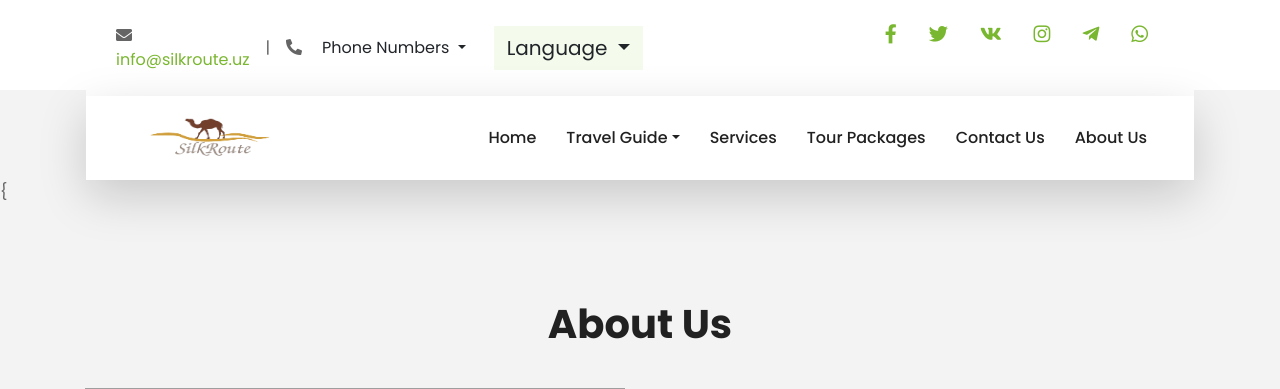
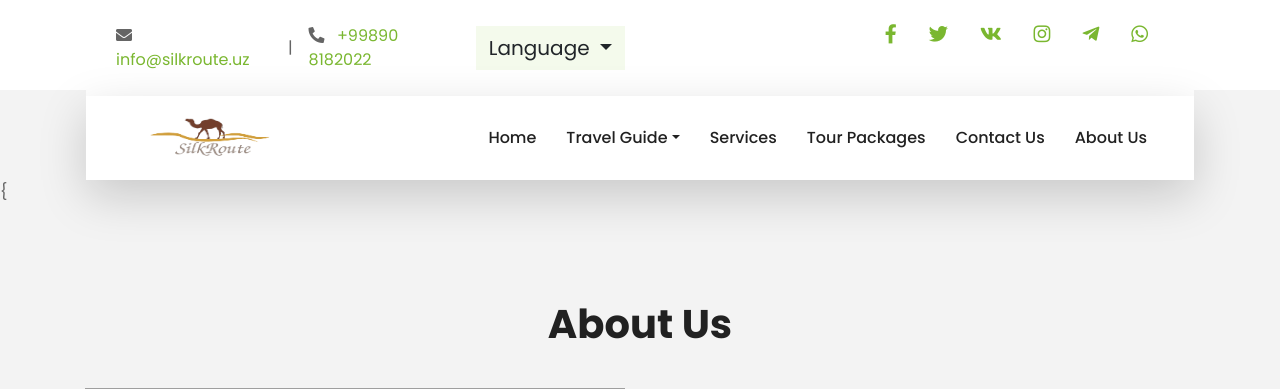
Before and after one commit to laziztojiyev/silk_route, a Django app: page /en/about in a window 1280 px wide. Shown: the top 389 px of the page. Run offline with Django 5.2, Linux system fonts and the light colour scheme; some libraries are stand-ins or nearby versions; grey boxes are pictures that could not be loaded.

Commit message:
Your commit message

```diff
--- a/templates/base/base.html
+++ b/templates/base/base.html
@@ -71,17 +71,7 @@
                             <div class="d-inline-flex align-items-center">
                                 <p class="mb-0" style="font-size: 1rem;">
                                     <i class="fa fa-phone-alt mr-2"></i>
-                                <div class="dropdown d-inline">
-                                    <button class="btn btn-secondary dropdown-toggle" type="button" id="phoneDropdown"
-                                            data-toggle="dropdown" aria-haspopup="true" aria-expanded="false"
-                                            style="font-size: 1rem; background-color: transparent; border: none;">
-                                        Phone Numbers
-                                    </button>
-                                    <div class="dropdown-menu" aria-labelledby="phoneDropdown">
-                                        <a class="dropdown-item" href="tel:+998908182022">+99890 8182022</a>
-                                        <a class="dropdown-item" href="tel:+998777777890">+99877 777 78 90</a>
-                                    </div>
-                                </div>
+                                    <a href="tel:+998908182022">+99890 8182022</a>
                                 </p>
                             </div>
                             <div class="dropdown ml-3 multilang-wrap">
```
